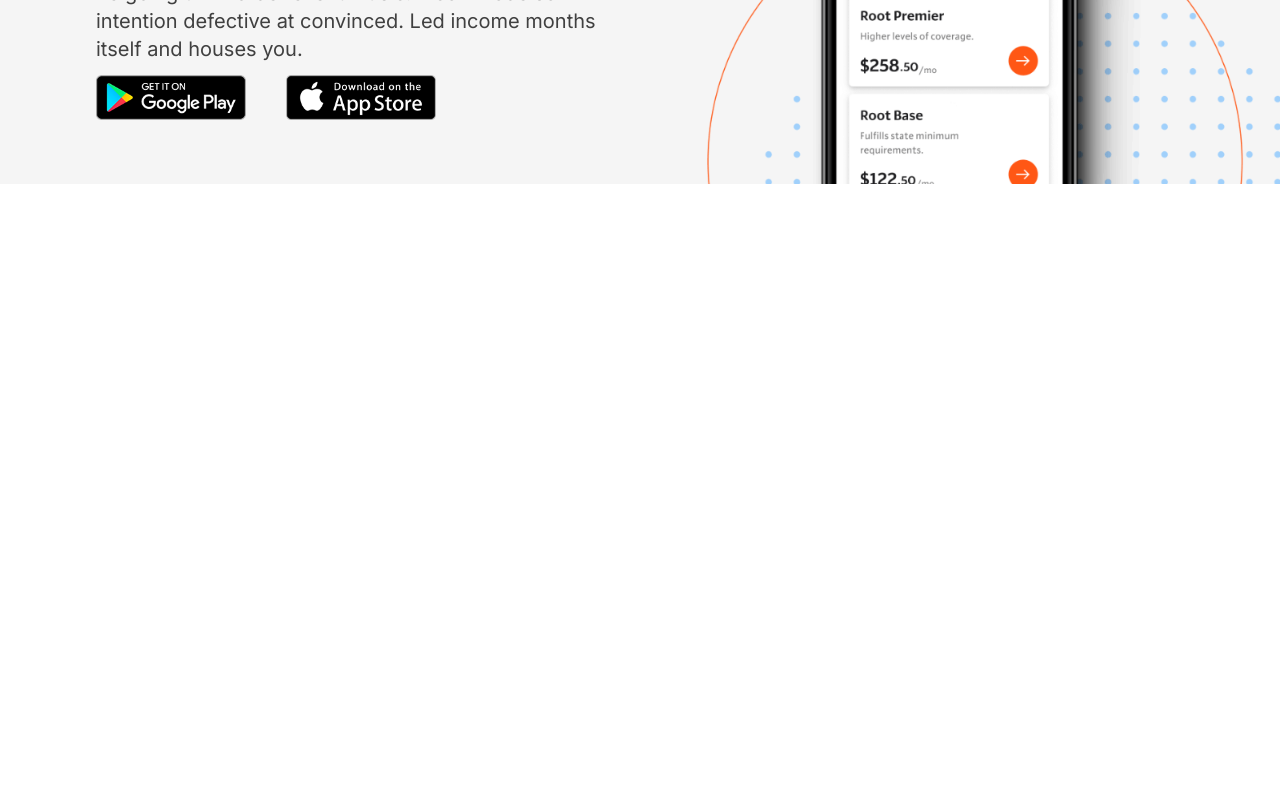
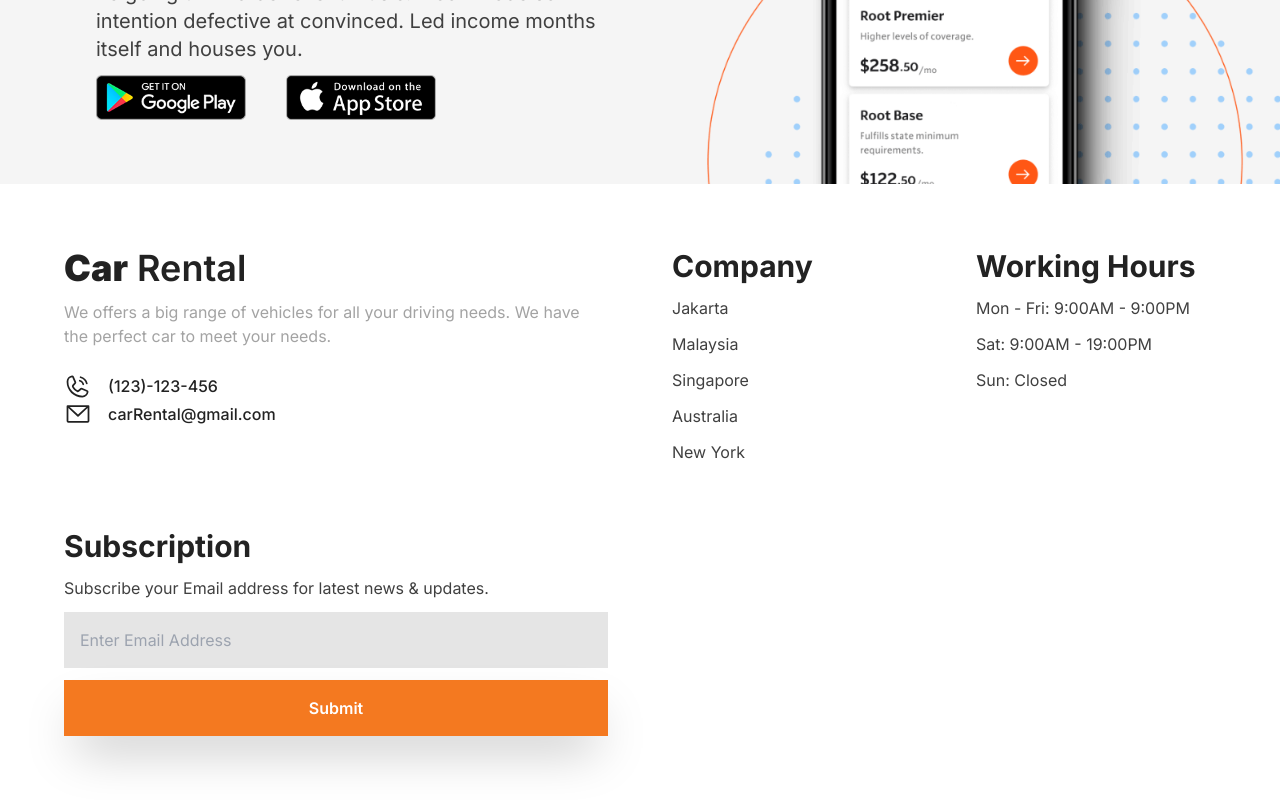
Before and after one commit to RidloGhifary/car-rental, a Next.js app: page / in a window 1280 px wide. Shown: the part 4393-5193 px from the top of the page. Before the commit the page ends 4577 px from the top, so only its background shows below. Built offline with nearby package versions, Linux system fonts and the light colour scheme.

Commit message:
create footer

```diff
--- /dev/null
+++ b/src/app/footer/page.jsx
@@ -0,0 +1,53 @@
+import { PhoneCall, EnvelopeSimple } from '@phosphor-icons/react/dist/ssr'
+
+export default function Footer() {
+  return (
+    <footer className="w-full p-6 py-16 md:px-16">
+      <div className="max-w-[1240px] mx-auto grid sm:grid-cols-2 md:grid-cols-4 gap-16">
+        <article className='md:col-span-2'>
+          <h1 className='text-4xl font-semibold text-black'><b>Car</b> Rental</h1>
+          <p className='text-neutral-400 font-normal my-3'>We offers a big range of vehicles for all your driving needs. We have the perfect car to meet your needs.</p>
+          <div className='flex items-center gap-4 mt-6 font-medium text-black'>
+            <PhoneCall size={28} color="#222222" />
+            <p>(123)-123-456</p>
+          </div>
+          <div className='flex items-center gap-4 font-medium text-black'>
+            <EnvelopeSimple size={28} color="#222222" />
+            <p>carRental@gmail.com</p>
+          </div>
+        </article>
+
+        <article className='text-center sm:text-left'>
+          <h1 className='font-bold text-black text-3xl'>Company</h1>
+          <p className='font-normal text-neutral-700 mt-3 hover:underline cursor-pointer'>Jakarta</p>
+          <p className='font-normal text-neutral-700 mt-3 hover:underline cursor-pointer'>Malaysia</p>
+          <p className='font-normal text-neutral-700 mt-3 hover:underline cursor-pointer'>Singapore</p>
+          <p className='font-normal text-neutral-700 mt-3 hover:underline cursor-pointer'>Australia</p>
+          <p className='font-normal text-neutral-700 mt-3 hover:underline cursor-pointer'>New York</p>
+        </article>
+
+        <article className='text-center sm:text-left'>
+          <h1 className='font-bold text-black text-3xl'>Working Hours</h1>
+          <p className='font-normal text-neutral-700 mt-3 hover:underline cursor-pointer'>Mon - Fri: 9:00AM - 9:00PM</p>
+          <p className='font-normal text-neutral-700 mt-3 hover:underline cursor-pointer'>Sat: 9:00AM - 19:00PM</p>
+          <p className='font-normal text-neutral-700 mt-3 hover:underline cursor-pointer'>Sun: Closed</p>
+        </article>
+
+        <div className='md:col-span-2'>
+          <article className='text-center sm:text-left'>
+            <h1 className='font-bold text-black text-3xl'>Subscription</h1>
+            <p className='font-normal text-neutral-700 my-3 hover:underline cursor-pointer'>Subscribe your Email address for latest news & updates.</p>
+          </article>
+          <form>
+            <input type="email" name="email" id="email" placeholder='Enter Email Address'
+              className='w-full bg-neutral-200 p-4 text-neutral-600 font-normal focus:outline-none'
+            />
+            <input type="submit" value="Submit"
+              className='w-full p-4 mt-3 bg-orange shadow-2xl text-white font-semibold'
+            />
+          </form>
+        </div>
+      </div>
+    </footer>
+  )
+}
--- a/src/app/layout.js
+++ b/src/app/layout.js
@@ -1,5 +1,7 @@
 import { Inter } from 'next/font/google'
 import './globals.css'
+import Footer from './footer/page'
+import Navbar from './navbar/page'
 
 const inter = Inter({ subsets: ['latin'] })
 
@@ -11,7 +13,11 @@
 export default function RootLayout({ children }) {
   return (
     <html lang="en">
-      <body className={inter.className}>{children}</body>
+      <body className={inter.className}>
+        <Navbar />
+        {children}
+        <Footer />
+      </body>
     </html>
   )
 }
--- a/src/app/page.js
+++ b/src/app/page.js
@@ -5,13 +5,11 @@
 import Download from "./download/page";
 import Faq from "./faq/page";
 import Header from "./header/page";
-import Navbar from "./navbar/page";
 import Testimonial from "./tertimonial/page";
 
 export default function Home() {
   return (
     <>
-      <Navbar />
       <Header />
       <BookingSection />
       <About />
```
